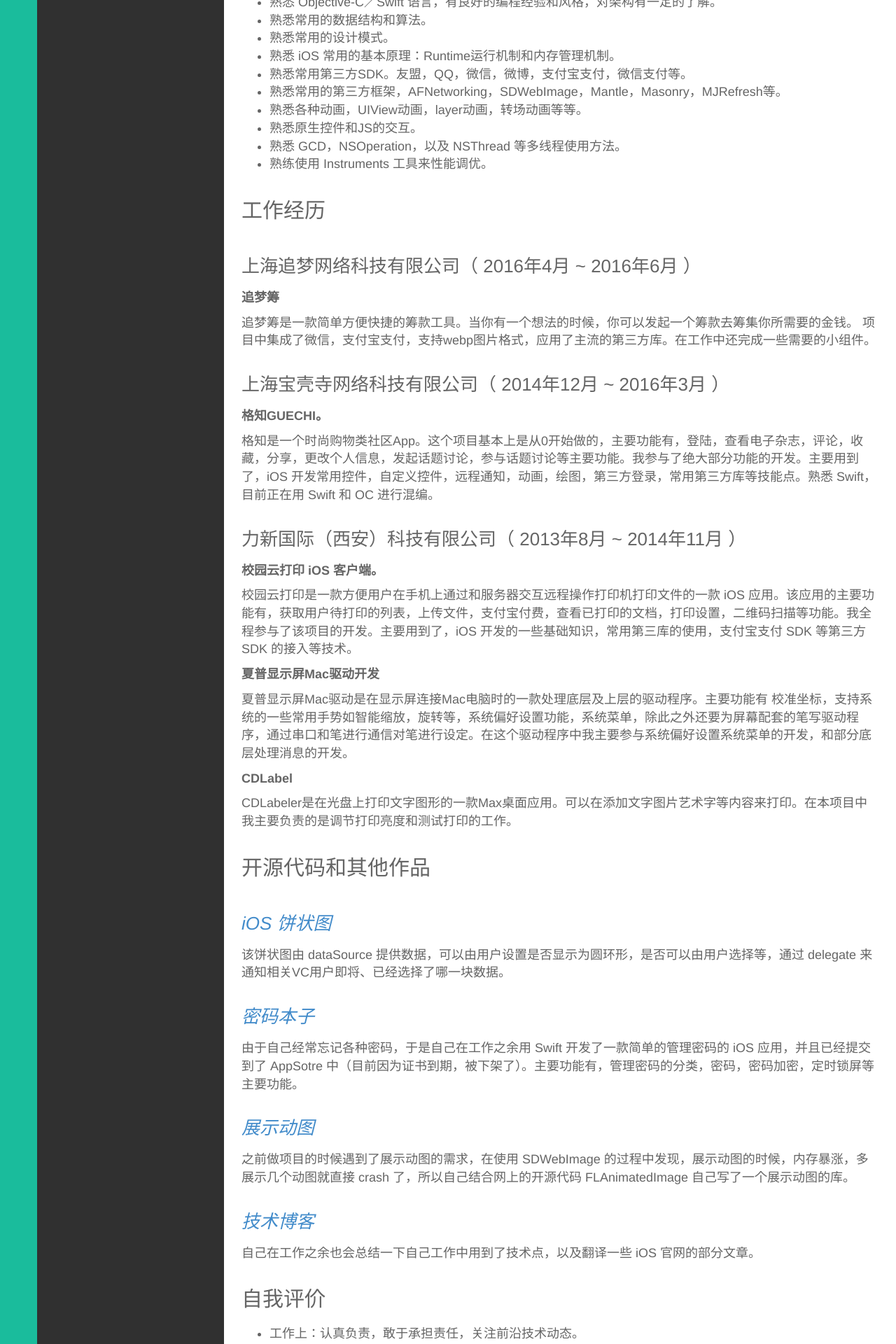
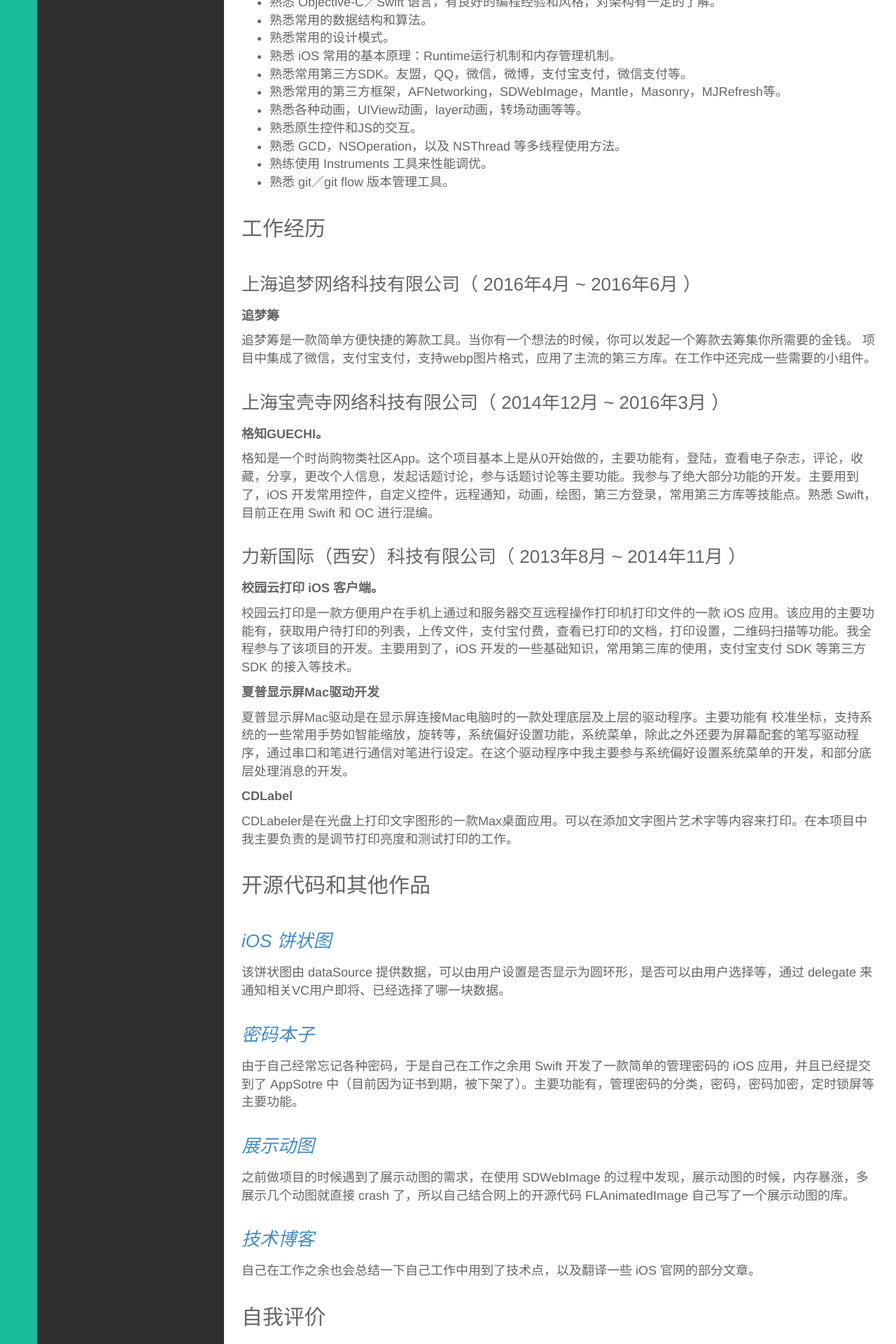
Before and after one commit to shoron/shoron.github.io, a Jekyll site: the page built from _posts/简历/2016-01-11-Resume.md, in a window 1280 px wide. Shown: the part 494-2414 px from the top of the page at 70% size. Built offline with Jekyll 4.4.1, drawn with Linux system fonts in a browser that asks for light colours; nearby versions of some CDN libraries; library files that are not in the unit come from our copies; Markdown is read by kramdown in place of the engine named in the settings.

Commit message:
modify resume

```diff
--- a/_posts/简历/2016-01-11-Resume.md
+++ b/_posts/简历/2016-01-11-Resume.md
@@ -29,6 +29,7 @@ description:
 - 熟悉原生控件和JS的交互。
 - 熟悉 GCD，NSOperation，以及 NSThread 等多线程使用方法。
 - 熟练使用 Instruments 工具来性能调优。
+- 熟悉 git／git flow 版本管理工具。
 
 ## 工作经历
 
```
